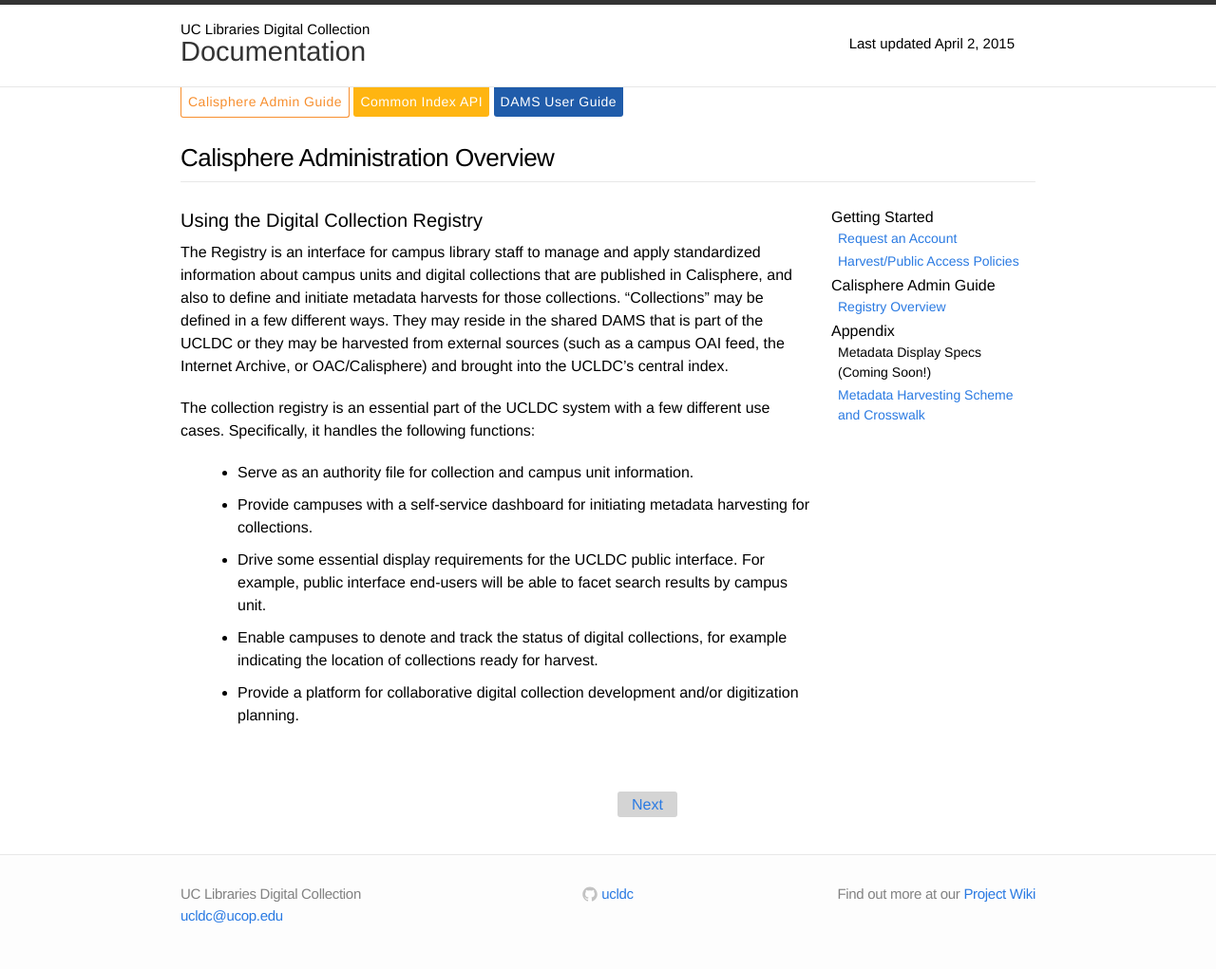
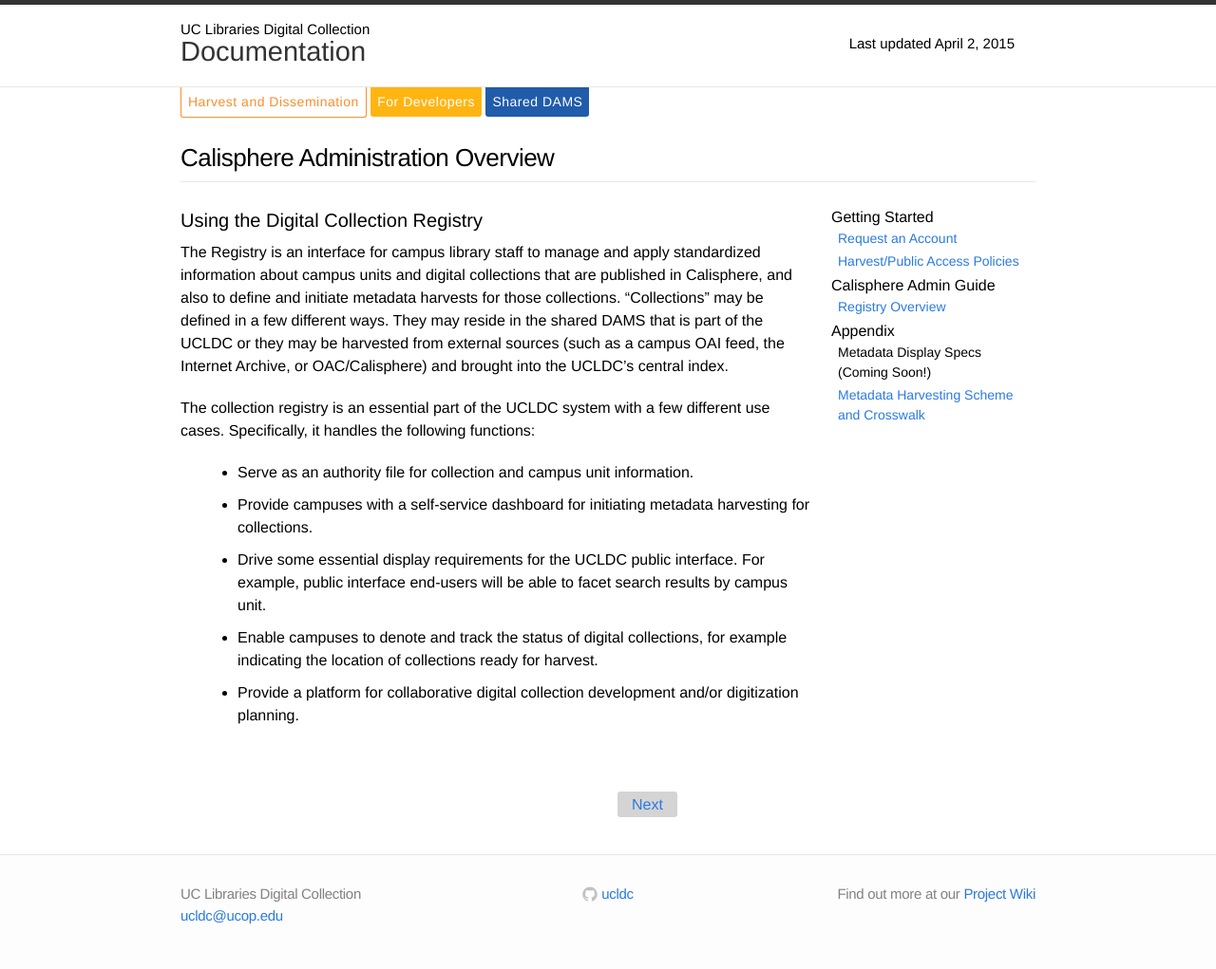
Before and after one commit to ucldc/ucldc-docs, a Jekyll site: the page built from docs/registry/index.md, in a window 1280 px wide. Shown: the whole page at 95% size. Built offline with Jekyll 4.4.1, drawn with Linux system fonts in a browser that asks for light colours; nearby versions of some CDN libraries.

Commit message:
changed nav language

```diff
--- a/_layouts/registry-doc.html
+++ b/_layouts/registry-doc.html
@@ -4,13 +4,13 @@
 {% if page.breadcrumbs %}
 <div class="nav-wrap">
   <div class="nav-item" style="border-color: #F78F2F; border-width: 0 1px 1px 1px; border-style: solid">
-    <a href="{{ site.url }}{{ site.baseurl }}/docs/registry/index/" style="color: #F78F2F">Calisphere Admin Guide</a>
+    <a href="{{ site.url }}{{ site.baseurl }}/docs/registry/index/" style="color: #F78F2F">Harvest and Dissemination</a>
   </div>
   <div class="nav-item" style="background-color: #FFB511">
-    <a href="{{ site.url }}{{ site.baseurl }}/docs/technical-docs/index/" style="color: white">Common Index API</a>
+    <a href="{{ site.url }}{{ site.baseurl }}/docs/technical-docs/index/" style="color: white">For Developers</a>
   </div>
   <div class="nav-item" style="background-color: #205caa;">
-    <a href="{{ site.url }}{{ site.baseurl }}/docs/dams/index/" style="color: white">DAMS User Guide</a>
+    <a href="{{ site.url }}{{ site.baseurl }}/docs/dams/index/" style="color: white">Shared DAMS</a>
   </div>
 </div>
 {% endif %}
```
